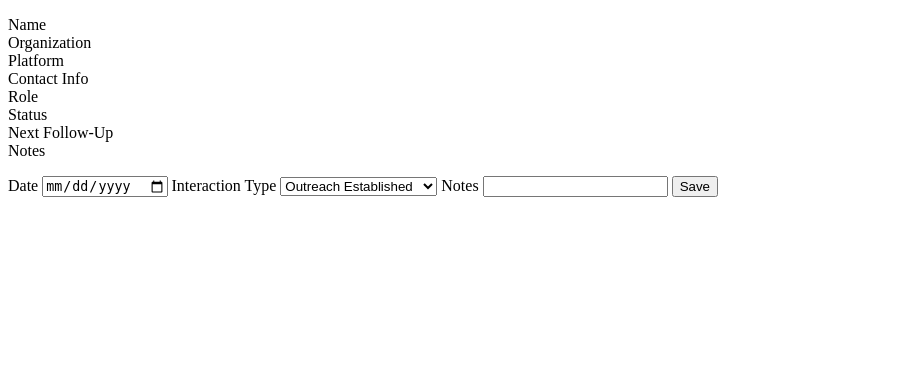
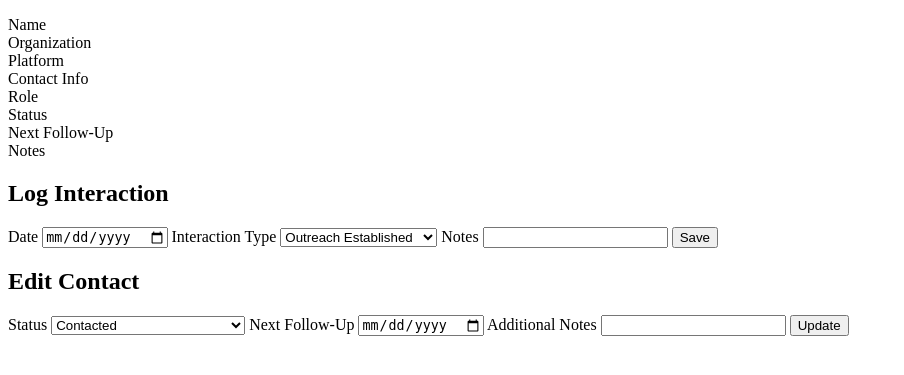
Before and after one commit to dmehta94/job-campaign-tracker, a Flask app: page /contacts/1 in a window 1280 px wide. Shown: the top 375 px of the page, without its empty margins (0-904 px from the left). Run offline with Flask 3, Linux system fonts and the light colour scheme; data that the repository does not hold is empty.

Commit message:
feat(contacts) add edit_contact route with status update and note appending

```diff
--- a/app/contacts/routes.py
+++ b/app/contacts/routes.py
@@ -103,3 +103,39 @@ def interaction_log(id):
     db.commit()
 
     return redirect(url_for('contacts.contact_detail', id=id))
+
+@contacts_bp.route('/contacts/<int:id>/edit', methods=['POST'])
+def edit_contact(id):
+    status = request.form['status']
+    next_follow_up_date = request.form['next_follow_up_date']
+    notes = request.form['notes']
+
+    db = get_db()
+    existing = db.execute(
+        '''
+        SELECT notes
+        FROM contacts
+        WHERE id = ?
+        ''',
+        (id,)
+    ).fetchone()
+
+    if existing['notes'] is None:
+        new_notes = notes
+    else:
+        new_notes = existing['notes'] + notes
+
+    db.execute(
+        '''
+        UPDATE contacts
+        SET
+            status = ?,
+            next_follow_up_date = ?,
+            notes = ?
+        WHERE id = ?
+            ''',
+            (status, next_follow_up_date, new_notes, id)
+    )
+
+    db.commit()
+    return redirect(url_for('contacts.contact_detail', id=id))
--- a/app/templates/contacts/detail.html
+++ b/app/templates/contacts/detail.html
@@ -14,7 +14,7 @@
     <dd>{{ contact[field] }}</dd>
     {% endfor %}
 </dl>
-
+<h2>Log Interaction</h2>
 <form action="/contacts/{{ contact.id }}/interact" method="post">
     <label>Date</label>
     <input type="date" name="date">
@@ -30,4 +30,24 @@
     <input type="text" name="notes">
     <button type="submit">Save</button>
 </form>
+
+<h2>Edit Contact</h2>
+<form action="/contacts/{{ contact.id }}/edit" method="post">
+    <label>Status</label>
+    <select name="status">
+        <option value="Contacted" {% if contact.status=='Contacted' %}selected{% endif %}>Contacted</option>
+        <option value="Response Received" {% if contact.status=='Response Received' %}selected{% endif %}>Response
+            Received</option>
+        <option value="Referred and Recommended" {% if contact.status=='Referred and Recommended' %}selected{% endif %}>
+            Referred and Recommended</option>
+        <option value="Declined" {% if contact.status=='Declined' %}selected{% endif %}>Declined</option>
+        <option value="Never Responded" {% if contact.status=='Never Responded' %}selected{% endif %}>Never Responded
+        </option>
+    </select>
+    <label>Next Follow-Up</label>
+    <input type="date" name="next_follow_up_date" value="{{ contact.next_follow_up_date }}">
+    <label>Additional Notes</label>
+    <input type="text" name="notes">
+    <button type="submit">Update</button>
+</form>
 {% endblock %}
```
